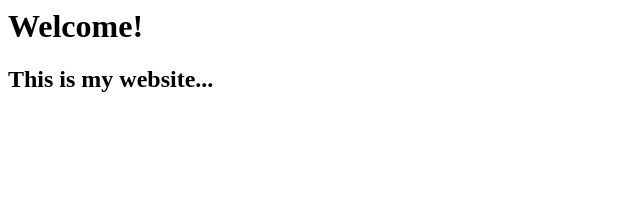
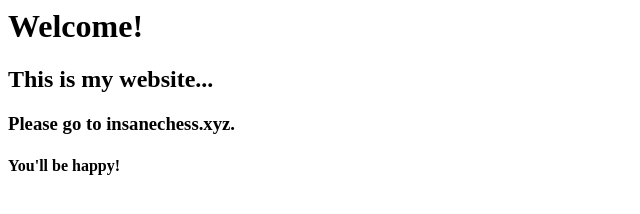
Before and after one commit to SirAlexBigBrain/Yourbigfatmume, a plain HTML site: page index.html in a window 1280 px wide. Shown: the whole page, without its empty margins (0-640 px from the left). Drawn offline with Linux system fonts and the light colour scheme.

Commit message:
Update index.html

```diff
--- a/index.html
+++ b/index.html
@@ -5,3 +5,5 @@
 <h1>Welcome!</h1>
 <body>
   <h2>This is my website...</h2>
+  <h3>Please go to insanechess.xyz.</h3>
+  <h4>You'll be happy!</h4>
```
